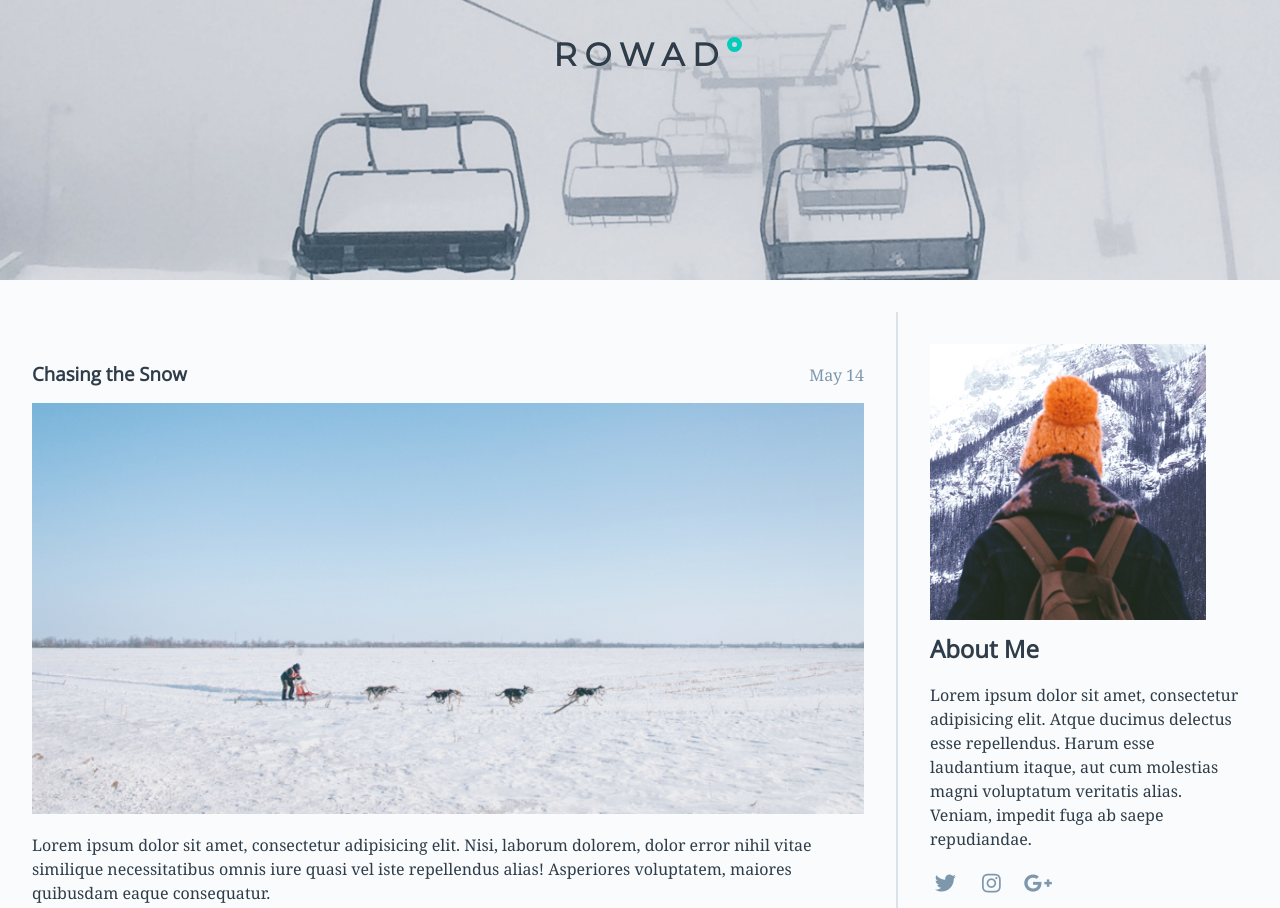
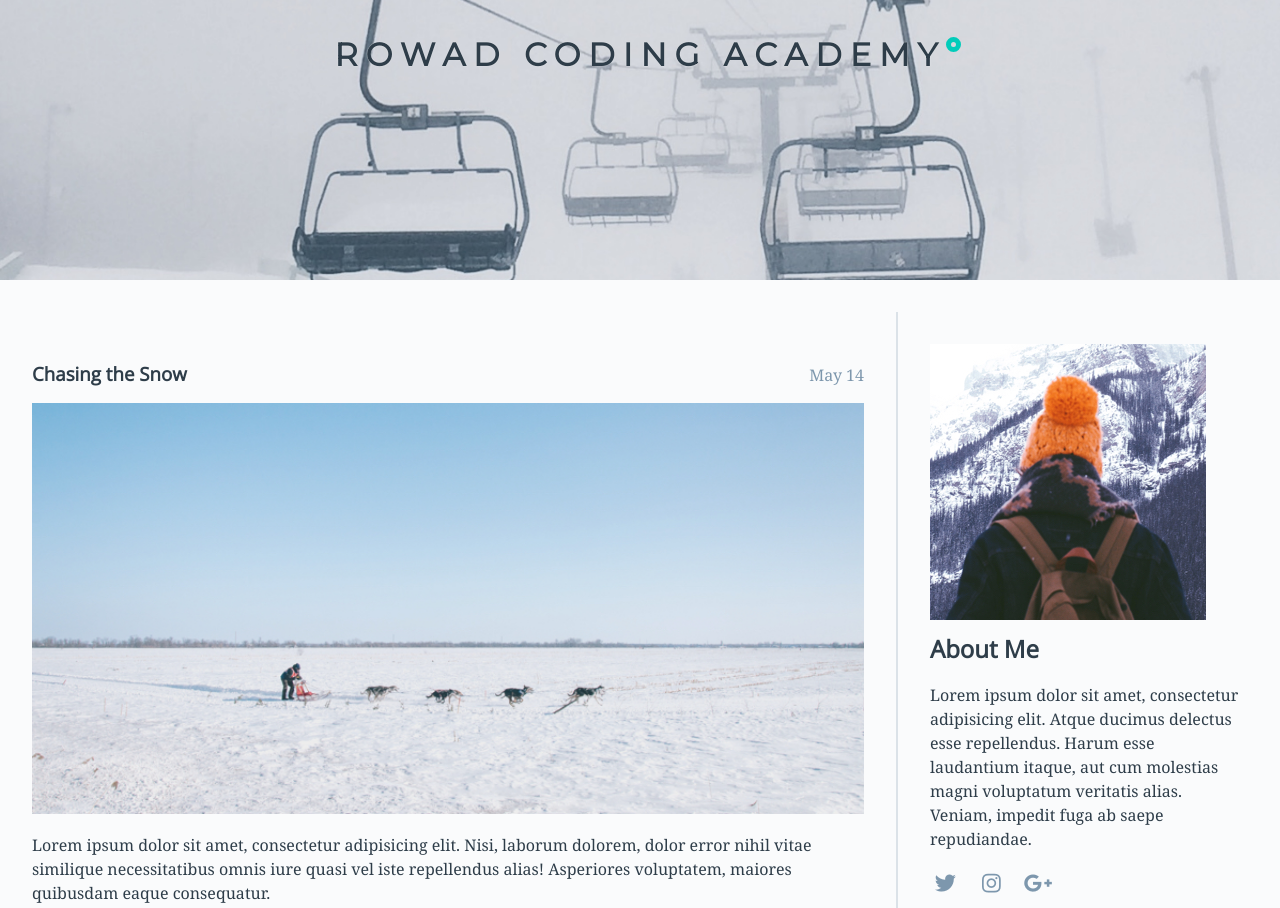
Before and after one commit to Eng-Eradah/final_project2022, a plain HTML site: page index.html in a window 1280 px wide. Shown: the top 908 px of the page. Drawn offline with nearby package versions, Linux system fonts and the light colour scheme.

Commit message:
add header2

```diff
--- a/index.html
+++ b/index.html
@@ -12,7 +12,7 @@
 <body>
 
     <header class="page-header">
-        <h1>Rowad</h1>
+        <h1>Rowad Coding Academy</h1>
     </header>
 
     <div class="container">
```
